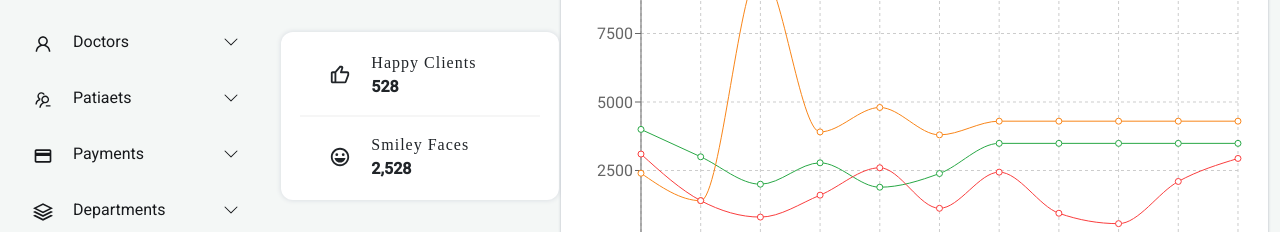
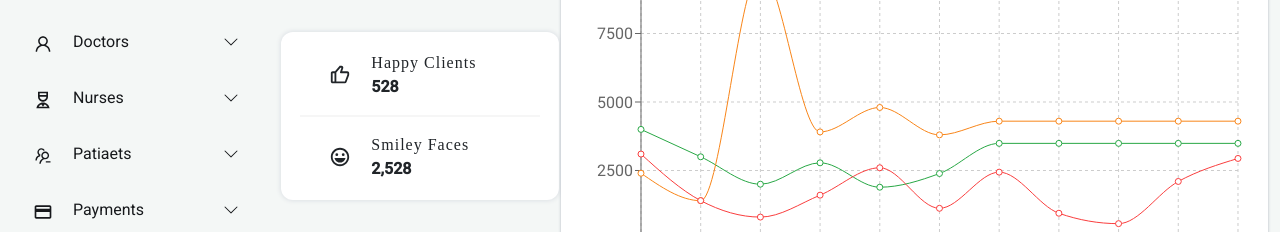
Before and after one commit to ruhulamin77/sigma-hospital-client, a React (Create React App) app: page /dashboard in a window 1280 px wide. Shown: the part 537-769 px from the top of the page. Built offline with nearby package versions, Linux system fonts and the light colour scheme.

Commit message:
nurses route

```diff
--- a/src/components/Dashboard/DashboardMain/DashboardMain.js
+++ b/src/components/Dashboard/DashboardMain/DashboardMain.js
@@ -20,6 +20,7 @@ import { BiLogIn } from "react-icons/bi";
 import { FaRegCalendarAlt, FaUser } from "react-icons/fa";
 import { BsChevronDown, BsListTask } from "react-icons/bs";
 import { IoSettingsSharp } from "react-icons/io5";
+import { RiNurseLine } from "react-icons/ri";
 
 import "./DashboardMain.css";
 import logo from "../../../images/logo/logo.png";
@@ -241,6 +242,44 @@ const DashboardMain = () => {
               <Link
                 /* className="btn btn-primary" */
                 data-bs-toggle="collapse"
+                to="#collapseNurses"
+                role="button"
+                aria-expanded="false"
+                aria-controls="collapseExample"
+              >
+                <span className="dashboard_nav_icon">
+                  <span className="nav_icon">
+                    <RiNurseLine />
+                  </span>
+                  <span>Nurses</span>
+                </span>
+                <BsChevronDown />
+              </Link>
+
+              <div className="collapse" id="collapseNurses">
+                <ul className="dashboard_sub_menu">
+                  <li>
+                    <Link to="/dashboard/allDoctors">
+                      <span className="nav_icon">--</span>
+                      <span>All Nurses</span>
+                    </Link>
+                    <Link to="/dashboard/addDoctors">
+                      <span className="nav_icon">--</span>
+                      <span>Add Nurses</span>
+                    </Link>
+                    <Link to="/dashboard/allDoctors/update/:id">
+                      <span className="nav_icon">--</span>
+                      <span>Nurse Profile</span>
+                    </Link>
+                  </li>
+                </ul>
+              </div>
+            </li>
+
+            <li>
+              <Link
+                /* className="btn btn-primary" */
+                data-bs-toggle="collapse"
                 to="#collapsePatients"
                 role="button"
                 aria-expanded="false"
```
